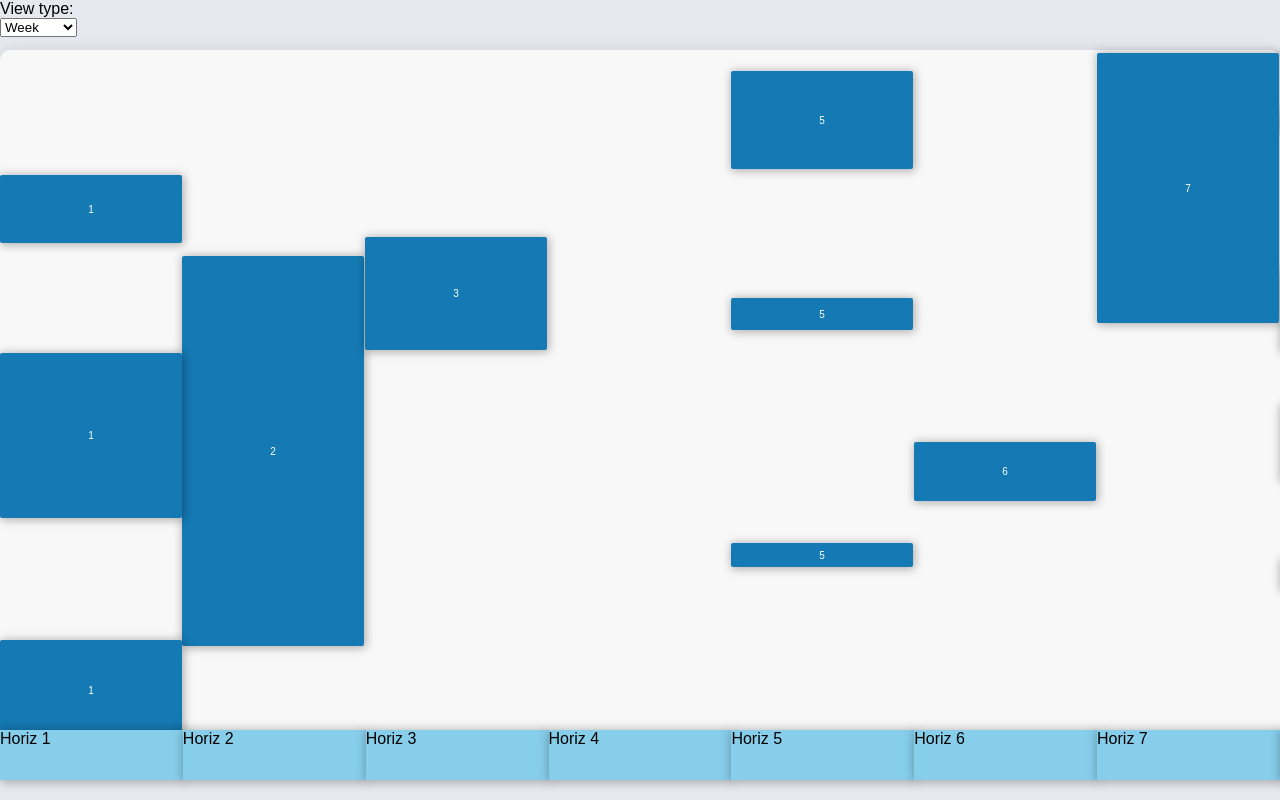
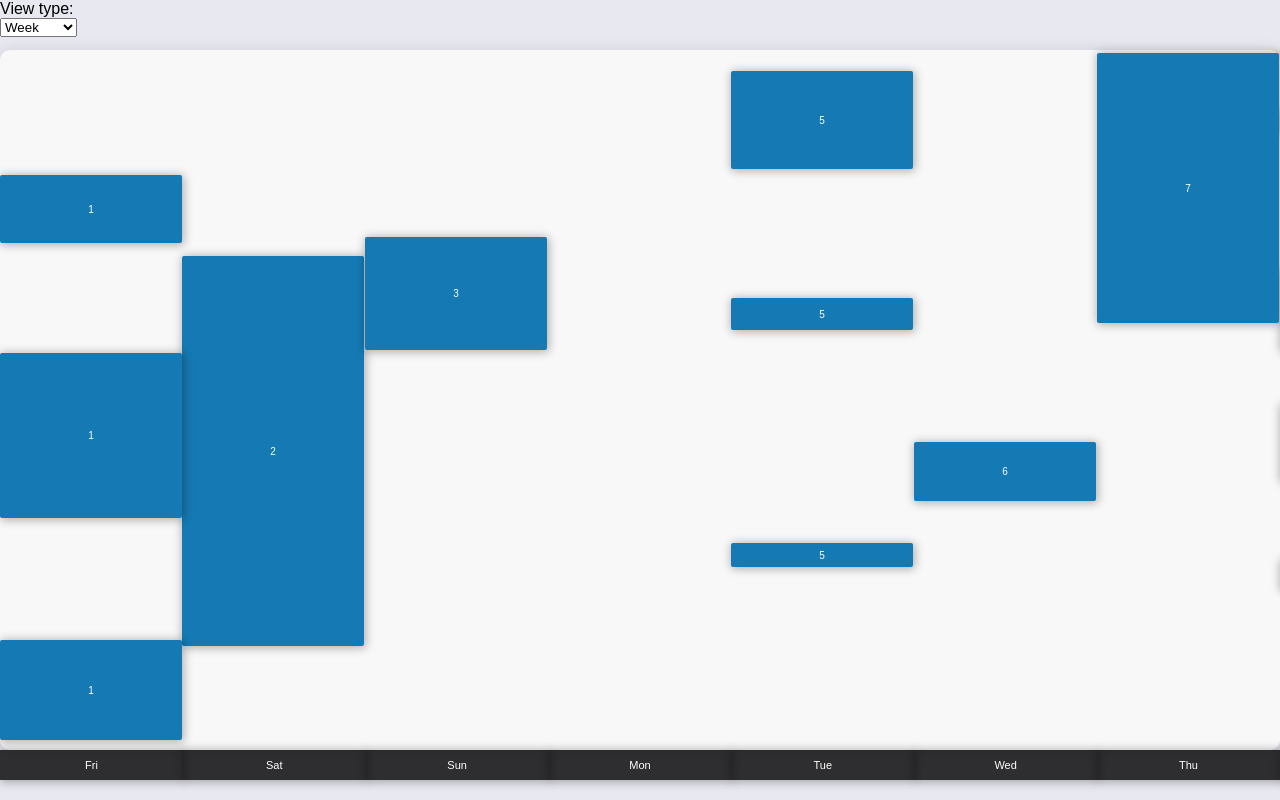
Before and after one commit to galibhassan/shomoy-sharoni, a React (Create React App) app: page / in a window 1280 px wide. Shown: the top 800 px of the page. Built offline with nearby package versions, Linux system fonts and the light colour scheme.

Commit message:
Add week day bar in the bottom of the tasks container

```diff
--- a/src/components/continer/container.js
+++ b/src/components/continer/container.js
@@ -54,7 +54,7 @@ const Container = (props) => {
       <Dropdown onViewTypeChange={onViewTypeChange} />
       {renderTasks()}
       <DateMarker
-        positionTop={containerHeight - 20}
+        positionTop={containerHeight}
         viewType={viewType}
         horizSegmentCount={horizSegmentCount}
         containerWidth={containerWidth}
--- a/src/components/dateMarker/dateMarker.js
+++ b/src/components/dateMarker/dateMarker.js
@@ -1,4 +1,6 @@
 import styles from './dateMarker.module.css'
+import { BIG_BANG_DAY_WEEK } from '../../constants'
+import { getDayInWeek } from '../../utils/getDayInWeek'
 
 export const DateMarker = (props) => {
   const {viewType, positionTop, containerWidth, horizSegmentCount} = props
@@ -19,11 +21,17 @@ export const DateMarker = (props) => {
           key={i}
           style={{
             width:containerWidth/divCount,
-            backgroundColor: 'skyblue',
-            boxShadow: "1px 1px 10px 1px rgba(0,0,0,0.3)"
+            height: 30,
+            backgroundColor: 'rgba(0,0,0,.8)',
+            color: 'white',
+            fontSize:11,
+            boxShadow: "1px 1px 10px 1px rgba(0,0,0,0.3)",
+            display: 'flex',
+            justifyContent: 'center',
+            alignItems: 'center'
           }}
         >
-          Horiz {i+1}
+          {getDayInWeek(i, BIG_BANG_DAY_WEEK)}
         </div>
       )
     }
--- a/src/components/dateMarker/dateMarker.module.css
+++ b/src/components/dateMarker/dateMarker.module.css
@@ -1,5 +1,4 @@
 .dateMarkerContainer{
   position: absolute;
   height: 50px;
-  background-color: rgba(127, 255, 212, 0.473);
 }
--- a/src/constants.js
+++ b/src/constants.js
@@ -1,3 +1,4 @@
 export const BIG_BANG_YEAR = 2021;
 export const BIG_BANG = "09:00";
 export const BIG_CRUNCH = "20:00";
+export const BIG_BANG_DAY_WEEK = 6 // Friday
--- /dev/null
+++ b/src/utils/getDayInWeek.js
@@ -0,0 +1,18 @@
+export const getDayInWeek = (absDays, startingWeekDay) => {
+  switch (Math.abs((absDays + startingWeekDay)) % 7) {
+    case 0:
+      return "Sat";
+    case 1:
+      return "Sun";
+    case 2:
+      return "Mon";
+    case 3:
+      return "Tue";
+    case 4:
+      return "Wed";
+    case 5:
+      return "Thu";
+    case 6:
+      return "Fri";
+  }
+};
```
Also changed, not shown: src/components/continer/container.module.css (line endings or trailing spaces), 1 other file (tests, documents, lock files or other folders).
